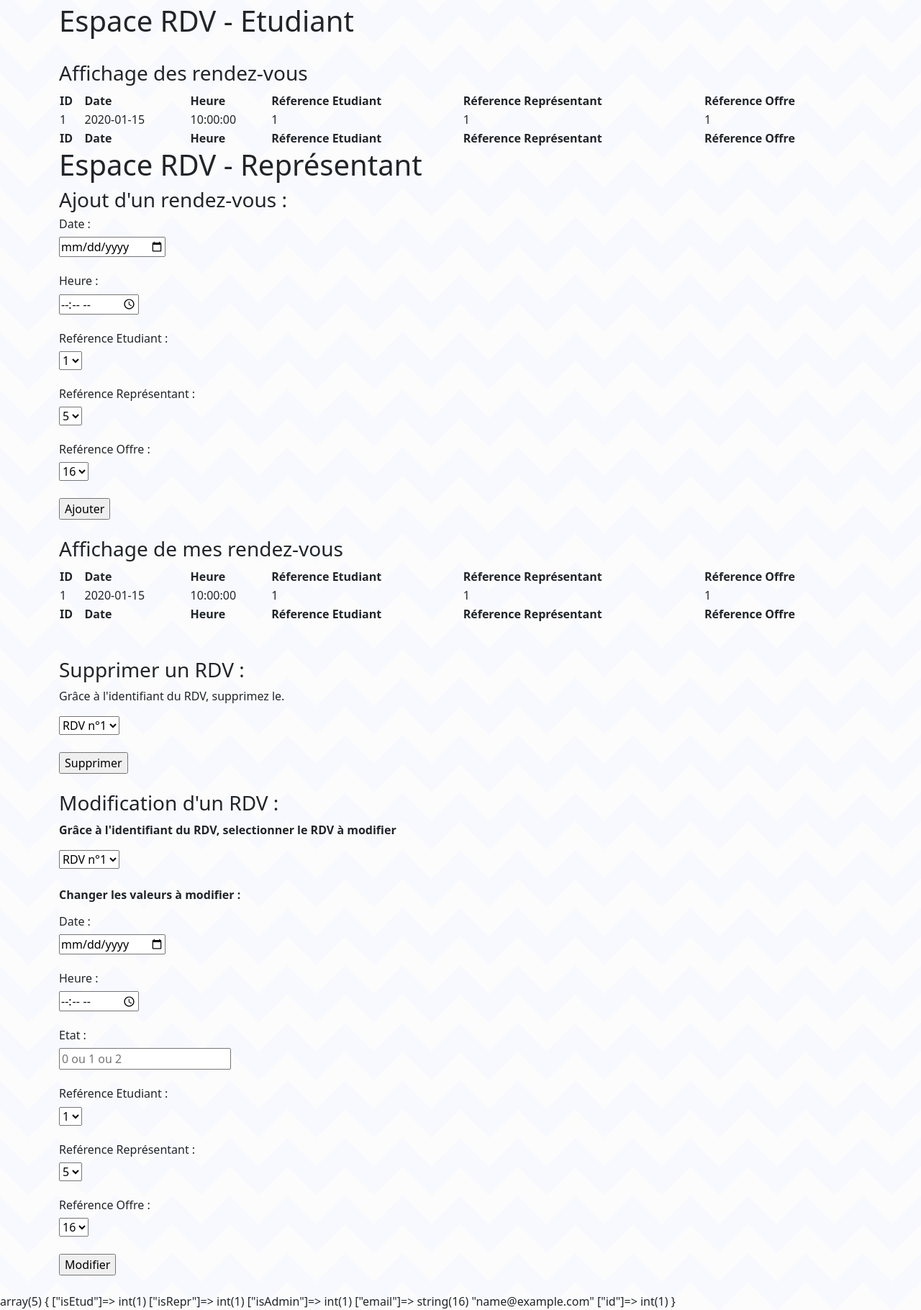
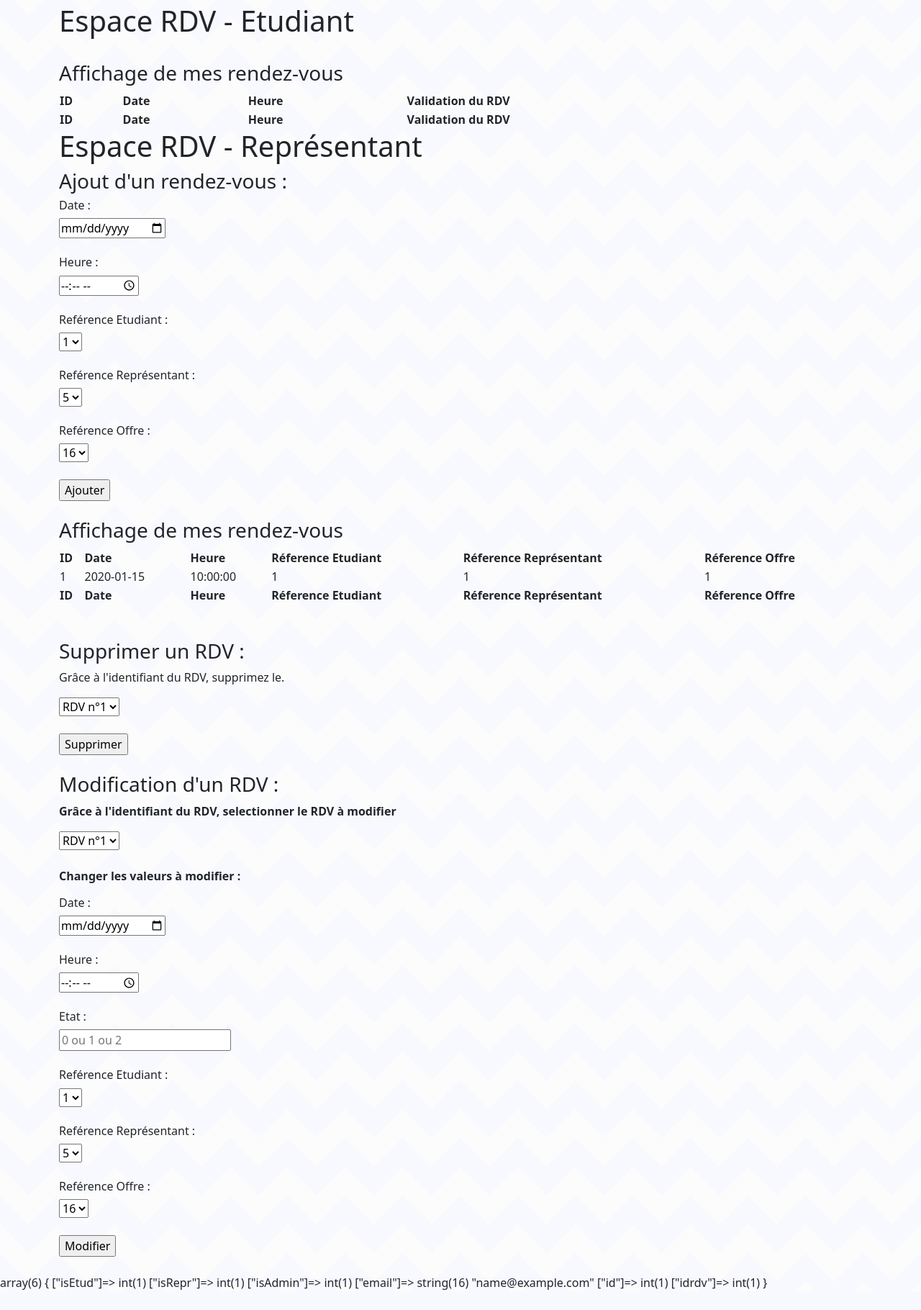
Before and after one commit to TRAN-Ki/ktnslrhls-hsp, a PHP site: page /vue/vue-rdv.php in a window 1280 px wide. Shown: the part 59-1879 px from the top of the page at 72% size. After the commit the page ends 1851 px from the top, so only its background shows below. Run offline with PHP 8.4, Linux system fonts and the light colour scheme; the visitor is signed in with stand-in values (Sample User, id 1); data comes from the database, SQL or seed files in the repository; tables that the repository leaves empty hold one stand-in row (values such as "Sample post"); lists and menus that the app fills with data are empty; some libraries are stand-ins or nearby versions.

Commit message:
Fix: Validation d'un rdv + mail de validation

```diff
--- a/src/modele/Rdv.php
+++ b/src/modele/Rdv.php
@@ -150,6 +150,16 @@ class Rdv
 
     }
 
+    public function selectRdvEtu($bdd){
+
+        $sel = $bdd->getBdd()->prepare("SELECT * FROM rdv WHERE ref_etudiant = :ref");
+        $sel->execute(array(
+            'ref'=>$this->getRefetudiant()
+        ));
+        return $sel->fetchAll();
+
+    }
+
     public function addRdv($bdd){
 
         $add = $bdd->getBdd()->prepare("INSERT INTO rdv (date_rdv, heure, etat, ref_etudiant, ref_representant, ref_offre) VALUES (:daterdv, :heure, :etat, :refetudiant, :refrepresentant, :refoffre)");
@@ -178,6 +188,15 @@ class Rdv
         ));
     }
 
+    public function updateRdvValider(){
+        $bdd = new Database();
+        $edit = $bdd->getBdd()->prepare("UPDATE rdv SET etat = :etat WHERE id_rdv = :id");
+        $edit->execute(array(
+            'etat'=>$this->getEtat(),
+            'id'=>$this->getId()
+        ));
+    }
+
     public function deleteRdv(){
         $bdd = new Database();
         $del = $bdd->getBdd()->prepare("DELETE FROM rdv WHERE id_rdv = :id");
--- a/vue/vue-rdv.php
+++ b/vue/vue-rdv.php
@@ -82,43 +82,40 @@ if (isset($_SESSION['email'])){
         </div>
         <?php
         $rdv = new Rdv(array(
-            'refrepresentant'=>$_SESSION['id']
+            'refetudiant'=>$_SESSION['id']
         ));
         $bdd = new Database();
-        $res = $rdv->selectRdv($bdd);
+        $res = $rdv->selectRdvEtu($bdd);
         ?><br>
-                <h3>Affichage des rendez-vous</h3>
+                <h3>Affichage de mes rendez-vous</h3>
         <table id="table" class="display" style="width:100%">
             <thead>
             <tr>
                 <th>ID</th>
                 <th>Date</th>
                 <th>Heure</th>
-                <th>Réference Etudiant</th>
-                <th>Réference Représentant</th>
-                <th>Réference Offre</th>
+                <th>Validation du RDV</th>
             </tr>
             </thead>
             <tbody>
-            <?php foreach ($res as $value){ ?>
+            <?php foreach ($res as $value){
+                if ($value['etat'] != 1){
+                    $_SESSION['idrdv'] = $value['id_rdv'];
+                ?>
                 <tr>
                     <td><?php echo $value['id_rdv'];?></td>
                     <td><?php echo $value['date_rdv'];?></td>
                     <td><?php echo $value['heure'];?></td>
-                    <td><?php echo $value['ref_etudiant'];?></td>
-                    <td><?php echo $value['ref_representant'];?></td>
-                    <td><?php echo $value['ref_offre'];?></td>
+                    <td><a href="../src/traitement/validation_rdv.php"><button>Valider</button></a></td>
                 </tr>
-            <?php } ?>
+            <?php } } ?>
             </tbody>
             <tfoot>
             <tr>
                 <th>ID</th>
                 <th>Date</th>
                 <th>Heure</th>
-                <th>Réference Etudiant</th>
-                <th>Réference Représentant</th>
-                <th>Réference Offre</th>
+                <th>Validation du RDV</th>
             </tr>
             </tfoot>
         </table>
@@ -161,8 +158,6 @@ if (isset($_SESSION['email'])){
             </select> <br><br>
             <input type="submit" value="Ajouter">
         </form>
-
-
         <?php
         $rdv = new Rdv(array(
                 'refrepresentant'=>$_SESSION['id']
--- a/vue/vue-utilisateur.php
+++ b/vue/vue-utilisateur.php
@@ -231,7 +231,6 @@ if (isset($_SESSION['email'])){
             </table>
         </div><br>
                 <a href="vue-rdv.php"><button>Voir RDV</button></a>
-        <hr>
         <?php
             } }
             if (isset($_SESSION['isRepr'])){
@@ -272,7 +271,7 @@ if (isset($_SESSION['email'])){
                 }}
         ?>
     </div>
-    <hr>
+    <br>
 </body>
 </html>
 <?php
```
Also changed, not shown: src/traitement/validation_rdv.php (added, +24 -0 lines).
